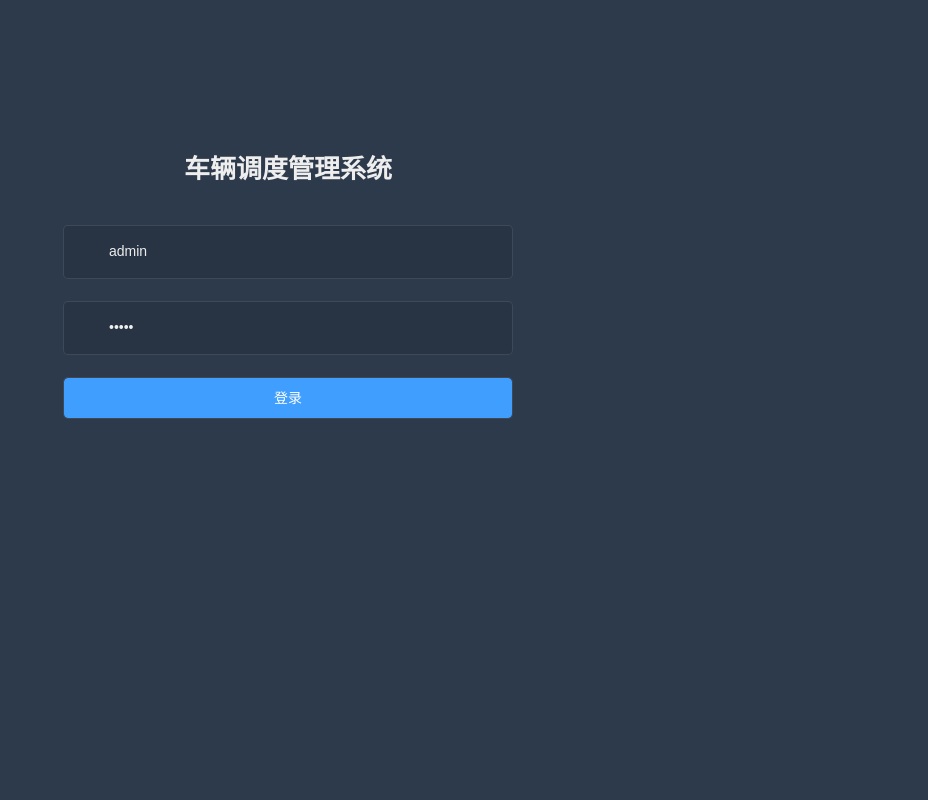
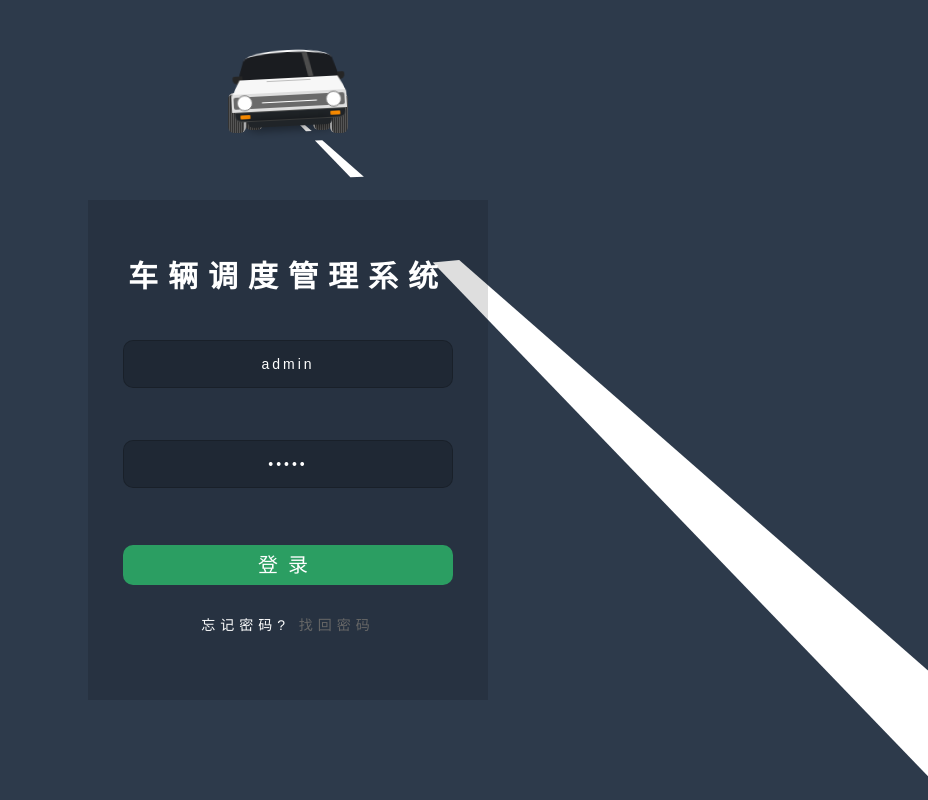
Before and after one commit to ssc-vmss/VMSS-FE, a Vue app: page /#/login in a window 1280 px wide. Shown: the whole page, without its empty margins (352-1280 px from the left). Built offline with nearby package versions, Linux system fonts and the light colour scheme.

Commit message:
修改登录页面

```diff
--- a/src/views/login/index.vue
+++ b/src/views/login/index.vue
@@ -1,34 +1,78 @@
 <template>
   <div class="login-container">
+    <!-- <vue-particles class="login-particle" color="#47CD88" :particleOpacity='0.7' :particleNumber="200" shapeType="circlr" :particleSize="4" linesColor="#47CD88" :lineWidth="1" :lineLinked="true" :lineOpacity="0.4" :lineDistance="150" :moveSpeed="3" :hoverEffect="true" hoverMode="grab" :clickEffect="true" clickMode="push"></vue-particles> -->
+    <div class="car-container">
+      <div class="car">
+        <div class="body">
+          <div class="mirror-wrap">
+            <div class="mirror-inner">
+              <div class="mirror">
+                <div class="shine"/>
+              </div>
+            </div>
+          </div>
+          <div class="middle">
+            <div class="top">
+              <div class="line"/>
+            </div>
+            <div class="bottom">
+              <div class="lights">
+                <div class="line"/>
+              </div>
+            </div>
+          </div>
+          <div class="bumper">
+            <div class="top"/>
+            <!-- <div class="middle" data-numb="&#2348;&#2366; &#2415;&#2411; &#2330; &#2415;&#2411;&#2415;&#2411;"></div> -->
+            <div class="bottom"/>
+          </div>
+        </div>
+        <div class="tyres">
+          <div class="tyre back"/>
+          <div class="tyre front"/>
+        </div>
+      </div>
+      <div class="road-wrap">
+        <div class="road">
+          <div class="lane-wrap">
+            <div class="lane">
+              <div/>
+              <div/>
+              <div/>
+              <div/>
+              <div/>
+              <div/>
+              <div/>
+              <div/>
+              <div/>
+              <div/>
+              <div/>
+            </div>
+          </div>
+        </div>
+      </div>
+    </div>
+    <div class="inner-container">
+      <div class="box">
         <el-form ref="loginForm" :model="loginForm" :rules="loginRules" class="login-form" auto-complete="on" label-position="left">
-      <h3 class="title">车辆调度管理系统</h3>
+          <h1>车辆调度管理系统</h1>
           <el-form-item prop="username">
-        <span class="svg-container svg-container_login">
-          <svg-icon icon-class="user" />
-        </span>
-        <el-input v-model="loginForm.username" name="username" type="text" auto-complete="on" placeholder="username" />
+            <input v-model="loginForm.username" class="login-input" name="username" type="text" auto-complete="on" placeholder="用户名" >
           </el-form-item>
           <el-form-item prop="password">
-        <span class="svg-container">
-          <svg-icon icon-class="password" />
-        </span>
-        <el-input
-          :type="pwdType"
-          v-model="loginForm.password"
-          name="password"
-          auto-complete="on"
-          placeholder="password"
-          @keyup.enter.native="handleLogin" />
-        <span class="show-pwd" @click="showPwd">
-          <svg-icon icon-class="eye" />
-        </span>
+            <input :type="pwdType" v-model="loginForm.password" class="login-input" name="password" auto-complete="on" placeholder="密码" @keyup.enter.native="handleLogin" >
           </el-form-item>
           <el-form-item>
-        <el-button :loading="loading" type="primary" style="width:100%;" @click.native.prevent="handleLogin">
+            <el-button :loading="loading" type="primary" @click.native.prevent="handleLogin">
               登录
             </el-button>
+            <p>忘记密码?
+              <span>找回密码</span>
+            </p>
           </el-form-item>
         </el-form>
+      </div>
+    </div>
   </div>
 </template>
 
@@ -56,6 +100,8 @@ export default {
       loginForm: {
         username: 'admin',
         password: 'admin'
+        // username: '',
+        // password: ''
       },
       loginRules: {
         username: [{ required: true, trigger: 'blur', validator: validateUsername }],
@@ -66,13 +112,6 @@ export default {
     }
   },
   methods: {
-    showPwd() {
-      if (this.pwdType === 'password') {
-        this.pwdType = ''
-      } else {
-        this.pwdType = 'password'
-      }
-    },
     handleLogin() {
       this.$refs.loginForm.validate(valid => {
         if (valid) {
@@ -94,92 +133,535 @@ export default {
 </script>
 
 <style rel="stylesheet/scss" lang="scss">
-$bg:#2d3a4b;
-$light_gray:#eee;
+$bg: #2d3a4b;
+$light_gray: #eee;
 
 /* reset element-ui css */
+.el-form-item {
+  text-align: center;
+}
 .login-container {
-  .el-input {
-    display: inline-block;
-    height: 47px;
-    width: 85%;
-    input {
-      background: transparent;
-      border: 0px;
-      -webkit-appearance: none;
-      border-radius: 0px;
-      padding: 12px 5px 12px 15px;
-      color: $light_gray;
-      height: 47px;
+  text-align: center;
+  height: 100%;
+  background-color: #2d3a4b;
+  .login-input {
+    text-align: center;
+    width: 330px;
+    margin: 15px auto;
+    padding: 15px;
+    background: rgba(0, 0, 0, 0.2);
+    color: #fff;
+    border: 1px solid rgba(0, 0, 0, 0.2);
+    border-radius: 10px;
+    letter-spacing: 3px;
     &:-webkit-autofill {
       -webkit-box-shadow: 0 0 0px 1000px $bg inset !important;
       -webkit-text-fill-color: #fff !important;
     }
   }
+  .login-particle {
+    height: 100%;
+    // position: absolute;
   }
-  .el-form-item {
-    border: 1px solid rgba(255, 255, 255, 0.1);
-    background: rgba(0, 0, 0, 0.1);
-    border-radius: 5px;
-    color: #454545;
+  .inner-container {
+    width: 400px;
+    height: 500px;
+    position: absolute;
+    top: calc(50vh - 200px);
+    left: calc(50vw - 200px);
+    overflow: hidden;
+  }
+  .box {
+    position: absolute;
+    height: 100%;
+    width: 100%;
+    font-family: Helvetica;
+    color: #fff;
+    background: rgba(0, 0, 0, 0.13);
+    padding: 30px 0px;
+  }
+  .box h1 {
+    text-align: center;
+    margin: 30px 0;
+    font-size: 30px;
+    letter-spacing: 10px;
+  }
+  .box input:hover {
+    border: 1px solid rgba(46, 204, 113, 0.7);
+    transition: 0.5s;
+  }
+  .box input:focus,
+  .box input:active,
+  .box button:focus,
+  .box button:active {
+    outline: none;
+  }
+  .box button {
+    background: rgba(46, 204, 113, 0.7);
+    border: none;
+    border-radius: 10px;
+    color: #fff;
+    padding: 10px;
+    font-size: 20px;
+    width: 330px;
+    margin: 20px auto;
+    display: block;
+    cursor: pointer;
+    letter-spacing: 10px;
+  }
+  .box button:hover {
+    transform: scale(1.1, 1.1);
+    transition: 0.5s;
+  }
+  .box button:active {
+    background: #47cd88;
+  }
+  .box p {
+    font-size: 14px;
+    text-align: center;
+    letter-spacing: 5px;
+  }
+  .box p span {
+    cursor: pointer;
+    color: #666;
+  }
+  .box p span:hover {
+    color: rgba(46, 204, 113, 0.7);
+    transition: 0.5s;
   }
 }
+/* 小车 */
+.car-container {
+  padding-top: 50px;
+}
+*,
+:after,
+:before {
+  box-sizing: border-box;
+}
+.pull-left {
+  float: left;
+}
+.pull-right {
+  float: right;
+}
+.clearfix:after,
+.clearfix:before {
+  content: '';
+  display: table;
+}
+.clearfix:after {
+  clear: both;
+  display: block;
+}
+.car .mirror-wrap:before,
+.car .mirror-wrap:after,
+.car .mirror-inner:before,
+.car .mirror-inner:after,
+.car .middle .top:before,
+.car .middle .top:after,
+.car .lights:before,
+.car .lights:after,
+.car .bumper .top:before,
+.car .bumper .top:after,
+.car .bumper .middle:before,
+.car .tyres .tyre:before,
+.car .tyres .tyre:after {
+  content: '';
+  position: absolute;
+}
+.car {
+  z-index: 1;
+  margin: 0 auto;
+  position: relative;
+  display: inline-block;
+}
+.car .body {
+  z-index: 1;
+  position: relative;
+  animation: suspension 5s linear infinite;
+}
+.car .mirror-wrap {
+  width: 88px;
+  height: 30px;
+  margin: auto;
+  position: relative;
+  background-color: #fff;
+  border-top-left-radius: 45px 10px;
+  border-top-right-radius: 45px 10px;
+}
+.car .mirror-wrap:before,
+.car .mirror-wrap:after {
+  top: 8px;
+  border: 5px solid #1a1c20;
+  border-top: 15px solid transparent;
+}
+.car .mirror-wrap:before {
+  left: -5px;
+  border-left: 0 solid transparent;
+}
+.car .mirror-wrap:after {
+  right: -5px;
+  border-right: 0 solid transparent;
+}
+.car .mirror-inner {
+  top: 2px;
+  width: inherit;
+  height: inherit;
+  margin: inherit;
+  position: inherit;
+  background-color: #1a1c20;
+  border-top-left-radius: 50px 8px;
+  border-top-right-radius: 50px 8px;
+}
+.car .mirror-inner:before,
+.car .mirror-inner:after {
+  bottom: 0;
+  width: 10px;
+  height: 8px;
+  background-color: #252525;
+}
+.car .mirror-inner:before {
+  left: -12px;
+  border-radius: 2px 0 0 5px;
+}
+.car .mirror-inner:after {
+  right: -12px;
+  border-radius: 0 2px 5px 0;
+}
+.car .mirror {
+  width: 100%;
+  z-index: 10;
+  height: 25px;
+  overflow: hidden;
+  position: relative;
+  border-top-left-radius: 45px 10px;
+  border-top-right-radius: 45px 10px;
+}
+.car .mirror .shine {
+  left: 50%;
+  width: 5px;
+  z-index: -1;
+  height: 40px;
+  position: absolute;
+  margin-left: -2.5px;
+  background-color: #3d3e3e;
+  animation: shine 5s linear infinite;
+}
+.car .middle {
+  z-index: 1;
+  margin-top: -2px;
+}
+.car .middle .top {
+  width: 98px;
+  height: 14px;
+  margin: auto;
+  position: relative;
+  background-color: #f7f7f7;
+}
+.car .middle .top:before,
+.car .middle .top:after {
+  top: 0;
+  border: 5px solid #f7f7f7;
+  border-top: 9px solid transparent;
+}
+.car .middle .top:before {
+  left: -7px;
+  border-left: 2px solid transparent;
+}
+.car .middle .top:after {
+  right: -7px;
+  border-right: 2px solid transparent;
+}
+.car .middle .top .line {
+  top: 2px;
+  height: 1px;
+  width: 44px;
+  margin: auto;
+  position: relative;
+  background-color: #bebebe;
+}
+.car .middle .bottom {
+  margin: auto;
+  width: 115px;
+  height: 20px;
+  margin-top: -2px;
+  background-color: #dfdfdf;
+  border-top-left-radius: 4px 5px;
+  border-top-right-radius: 4px 5px;
+}
+.car .lights {
+  top: 5px;
+  width: 111px;
+  height: 12px;
+  margin: auto;
+  position: relative;
+  border-radius: 2px;
+  background-color: #6a6a6a;
+}
+.car .lights:before,
+.car .lights:after {
+  top: 50%;
+  width: 16px;
+  height: 16px;
+  margin-top: -8px;
+  border-radius: 50%;
+  background-color: #fff;
+  border: 1px solid #777;
+}
+.car .lights:before {
+  left: 3px;
+}
+.car .lights:after {
+  right: 3px;
+}
+.car .lights .line {
+  top: 50%;
+  left: 50%;
+  width: 50%;
+  height: 1px;
+  background: #fff;
+  position: absolute;
+  transform: translateX(-50%);
+}
+.car .bumper .top {
+  width: 110px;
+  height: 10px;
+  margin: auto;
+  position: relative;
+  background-color: #202428;
+  border-radius: 0 0 6px 6px;
+  border-top: 1px solid #474949;
+  border-bottom: 1px solid #474949;
+}
+.car .bumper .top:before,
+.car .bumper .top:after {
+  top: 50%;
+  width: 10px;
+  height: 4px;
+  margin-top: -2px;
+  border-radius: 1px;
+  background-color: #fb8c00;
+}
+.car .bumper .top:before {
+  left: 5px;
+}
+.car .bumper .top:after {
+  right: 5px;
+}
+.car .bumper .middle {
+  height: 8px;
+  width: 102px;
+  margin: auto;
+  position: relative;
+  background-color: #cfcfcf;
+  border-radius: 0 0 6px 6px;
+}
+.car .bumper .middle:before {
+  top: 50%;
+  left: 50%;
+  color: #fff;
+  height: 12px;
+  font-size: 8px;
+  padding: 1px 4px;
+  font-weight: 500;
+  margin-top: -6px;
+  line-height: 10px;
+  text-align: center;
+  white-space: nowrap;
+  content: attr(data-numb);
+  background-color: #e9573f;
+  transform: translateX(-50%);
+}
+.car .bumper .bottom {
+  height: 6px;
+  width: 85px;
+  margin: auto;
+  position: relative;
+  background-color: #202428;
+  border-radius: 0 0 6px 6px;
+  box-shadow: 0 1px 11px rgba(0, 0, 0, 0.75);
+}
+.car .tyres {
+  margin: auto;
+  width: 110px;
+  position: relative;
+}
+.car .tyres .tyre {
+  width: 100%;
+  height: 40px;
+  bottom: -6.5px;
+  position: absolute;
+}
+.car .tyres .tyre:before {
+  left: -5px;
+  box-shadow: -2px 2px 0 #b7b7b8 inset;
+}
+.car .tyres .tyre:after {
+  right: -5px;
+  box-shadow: 2px 2px 0 #b7b7b8 inset;
+}
+.car .tyres .tyre:before,
+.car .tyres .tyre:after {
+  width: 18px;
+  height: 40px;
+  border-radius: 6px;
+  background-color: #1a1c20;
+  background: linear-gradient(to right, #333 50%, #555 50%);
+  background-size: 2px;
+}
+.car .tyres .tyre.back:before,
+.car .tyres .tyre.back:after {
+  bottom: 3px;
+}
+.car .tyres .tyre.back:before {
+  left: 12px;
+}
+.car .tyres .tyre.back:after {
+  right: 12px;
+}
 
-</style>
+.road-wrap {
+  perspective: 160px;
+}
+.road-wrap .road {
+  margin-top: -360px;
+  transform: rotateX(80deg);
+}
+.road-wrap .lane-wrap {
+  animation: steer 5s linear infinite;
+}
+.road-wrap .lane {
+  width: 5px;
+  margin: auto;
+}
+.road-wrap .lane > div {
+  width: 100%;
+  margin: auto;
+  margin-top: 30px;
+  margin-bottom: 30px;
+  background-color: #fff;
+  animation: lane 5s linear infinite;
+}
+.road-wrap .lane > div:nth-child(1) {
+  height: 15px;
+}
+.road-wrap .lane > div:nth-child(2) {
+  height: 20px;
+}
+.road-wrap .lane > div:nth-child(3) {
+  height: 30px;
+}
+.road-wrap .lane > div:nth-child(4) {
+  height: 50px;
+}
+.road-wrap .lane > div:nth-child(5) {
+  height: 40px;
+}
+.road-wrap .lane > div:nth-child(6) {
+  height: 50px;
+}
+.road-wrap .lane > div:nth-child(7) {
+  height: 40px;
+}
+.road-wrap .lane > div:nth-child(8) {
+  height: 50px;
+}
+.road-wrap .lane > div:nth-child(9) {
+  height: 30px;
+}
+.road-wrap .lane > div:nth-child(10) {
+  height: 20px;
+}
+.road-wrap .lane > div:nth-child(11) {
+  height: 15px;
+}
 
-<style rel="stylesheet/scss" lang="scss" scoped>
-$bg:#2d3a4b;
-$dark_gray:#889aa4;
-$light_gray:#eee;
-.login-container {
-  position: fixed;
-  height: 100%;
-  width: 100%;
-  background-color: $bg;
-  .login-form {
-    position: absolute;
-    left: 0;
-    right: 0;
-    width: 520px;
-    padding: 35px 35px 15px 35px;
-    margin: 120px auto;
+@keyframes shine {
+  0%,
+  80%,
+  100% {
+    transform: translateX(-55px) rotate(24deg);
   }
-  .tips {
-    font-size: 14px;
-    color: #fff;
-    margin-bottom: 10px;
-    span {
-      &:first-of-type {
-        margin-right: 16px;
+  5%,
+  15%,
+  25%,
+  35%,
+  45%,
+  55%,
+  65%,
+  75%,
+  85%,
+  95% {
+    background-color: #2d2d2d;
+  }
+  0%,
+  10%,
+  20%,
+  30%,
+  40%,
+  50%,
+  60%,
+  70%,
+  80%,
+  90%,
+  100% {
+    background-color: #4d4d4d;
+  }
+  33%,
+  44% {
+    transform: translateX(30px) rotate(-14deg);
+  }
+  66% {
+    transform: translateX(0px) rotate(-10deg);
   }
 }
+@keyframes lane {
+  0% {
+    transform: translateY(320px);
   }
-  .svg-container {
-    padding: 6px 5px 6px 15px;
-    color: $dark_gray;
-    vertical-align: middle;
-    width: 30px;
-    display: inline-block;
-    &_login {
-      font-size: 20px;
+  100% {
+    transform: translateY(-160px);
   }
 }
-  .title {
-    font-size: 26px;
-    font-weight: 400;
-    color: $light_gray;
-    margin: 0px auto 40px auto;
-    text-align: center;
-    font-weight: bold;
+@keyframes steer {
+  0%,
+  100% {
+    transform: translateX(-15px) rotate(5deg);
   }
-  .show-pwd {
-    position: absolute;
-    right: 10px;
-    top: 7px;
-    font-size: 16px;
-    color: $dark_gray;
-    cursor: pointer;
-    user-select: none;
+  50% {
+    transform: translateX(15px) rotate(-5deg);
+  }
+}
+@keyframes suspension {
+  0%,
+  75%,
+  100% {
+    transform: rotate(3deg);
+  }
+  10%,
+  30%,
+  50%,
+  70%,
+  90% {
+    top: 0;
+  }
+  20%,
+  40%,
+  60%,
+  80%,
+  100% {
+    top: -1px;
+  }
+  25%,
+  50% {
+    transform: rotate(-3deg);
+  }
+  20% {
+    transform: rotate(0deg);
+  }
+  90% {
+    transform: rotate(-1deg);
   }
 }
 </style>
```
Lines whose indentation alone changed are shown as unchanged.
